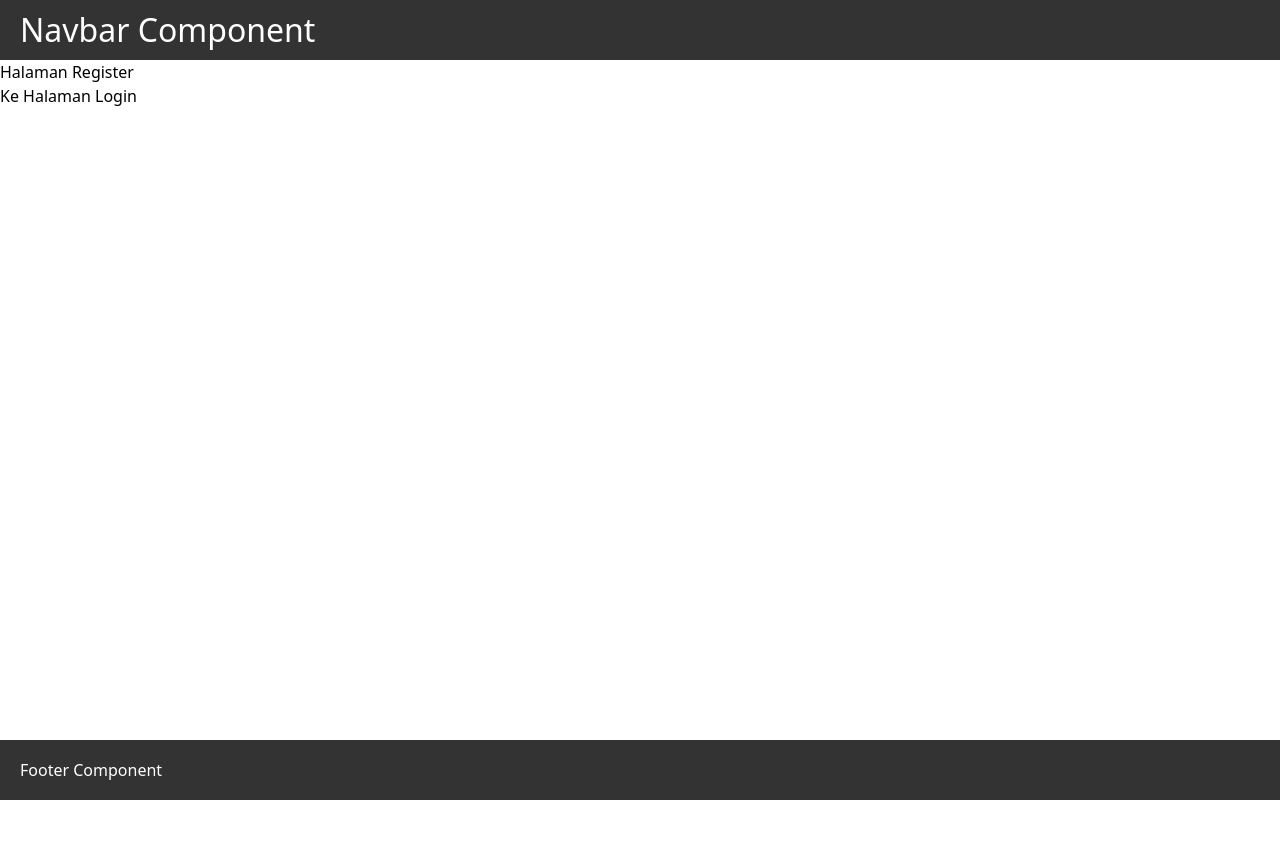
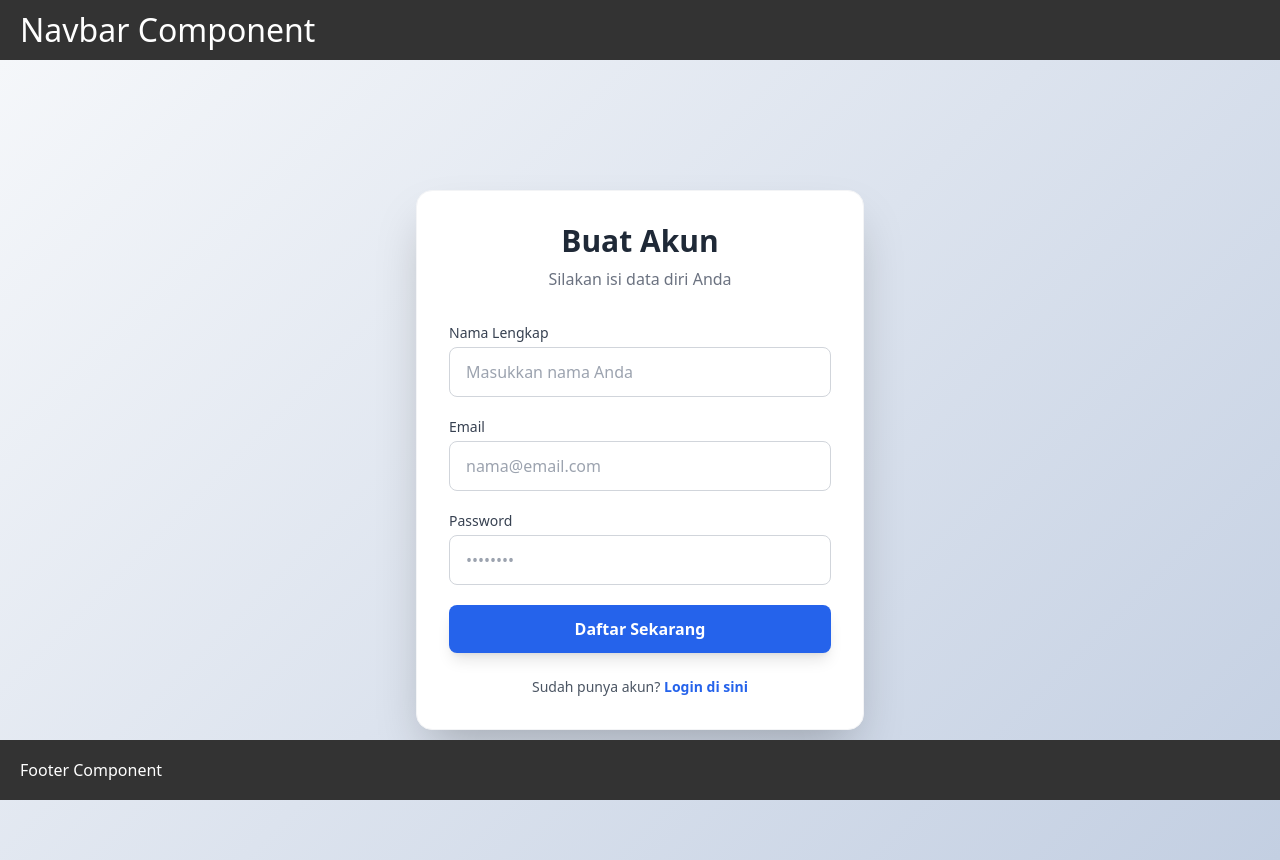
Before and after one commit to Kam141/Framework_2026, a Next.js app in the folder Praktikum_5/my-app/: page /auth/register in a window 1280 px wide. Before the commit the page ends 800 px from the top, so only its background shows below. Built offline with nearby package versions, Linux system fonts and the light colour scheme.

Commit message:
jobsheet 5_ Tugas 1

```diff
--- a/Praktikum_5/my-app/src/pages/auth/register.tsx
+++ b/Praktikum_5/my-app/src/pages/auth/register.tsx
@@ -1,10 +1,10 @@
 import Link from "next/link";
+import TampilanRegister from "../../views/auth/register";
 
 const halamanRegister = () => {
   return (
     <div>
-      <h1>Halaman Register</h1>
-      <Link href="/auth/login">Ke Halaman Login</Link>
+      <TampilanRegister />
     </div>
   );
 };
--- /dev/null
+++ b/Praktikum_5/my-app/src/views/auth/register/index.tsx
@@ -0,0 +1,60 @@
+import Link from "next/link";
+import styles from "./register.module.css";
+
+const RegisterView = () => {
+  return (
+    <div className={styles.register}>
+      <div className="bg-white p-8 rounded-2xl shadow-2xl w-full max-w-md border border-gray-100">
+        <div className="text-center mb-8">
+          <h1 className="text-3xl font-bold text-gray-800">Buat Akun</h1>
+          <p className="text-gray-500 mt-2">Silakan isi data diri Anda</p>
+        </div>
+
+        <form className="space-y-5">
+          <div>
+            <label className="block text-sm font-medium text-gray-700 mb-1">Nama Lengkap</label>
+            <input
+              type="text"
+              className="w-full px-4 py-3 rounded-lg border border-gray-300 focus:ring-2 focus:ring-blue-500 focus:border-transparent outline-none transition-all"
+              placeholder="Masukkan nama Anda"
+            />
+          </div>
+
+          <div>
+            <label className="block text-sm font-medium text-gray-700 mb-1">Email</label>
+            <input
+              type="email"
+              className="w-full px-4 py-3 rounded-lg border border-gray-300 focus:ring-2 focus:ring-blue-500 focus:border-transparent outline-none transition-all"
+              placeholder="nama@email.com"
+            />
+          </div>
+
+          <div>
+            <label className="block text-sm font-medium text-gray-700 mb-1">Password</label>
+            <input
+              type="password"
+              className="w-full px-4 py-3 rounded-lg border border-gray-300 focus:ring-2 focus:ring-blue-500 focus:border-transparent outline-none transition-all"
+              placeholder="••••••••"
+            />
+          </div>
+
+          <button
+            type="submit"
+            className="w-full bg-blue-600 hover:bg-blue-700 text-white font-bold py-3 rounded-lg shadow-lg transform transition hover:-translate-y-1 active:scale-95"
+          >
+            Daftar Sekarang
+          </button>
+        </form>
+
+        <div className="mt-6 text-center text-sm text-gray-600">
+          Sudah punya akun?{" "}
+          <Link href="/auth/login" className="text-blue-600 font-semibold hover:underline">
+            Login di sini
+          </Link>
+        </div>
+      </div>
+    </div>
+  );
+};
+
+export default RegisterView;
--- /dev/null
+++ b/Praktikum_5/my-app/src/views/auth/register/register.module.css
@@ -0,0 +1,10 @@
+.register {
+  display: flex;
+  flex-direction: column;
+  justify-content: center;
+  align-items: center;
+  height: 100vh;
+
+  background: linear-gradient(135deg, #f5f7fa 0%, #c3cfe2 100%);
+  padding: 20px;
+}
--- a/Praktikum_5/my-app/src/views/auth/register/register.tsx
+++ /dev/null
@@ -1,12 +0,0 @@
-import Link from "next/link";
-
-const halamanRegister = () => {
-  return (
-    <div>
-      <h1>Halaman Register</h1>
-      <Link href="/auth/login">Ke Halaman Login</Link>
-    </div>
-  );
-};
-
-export default halamanRegister;
```
